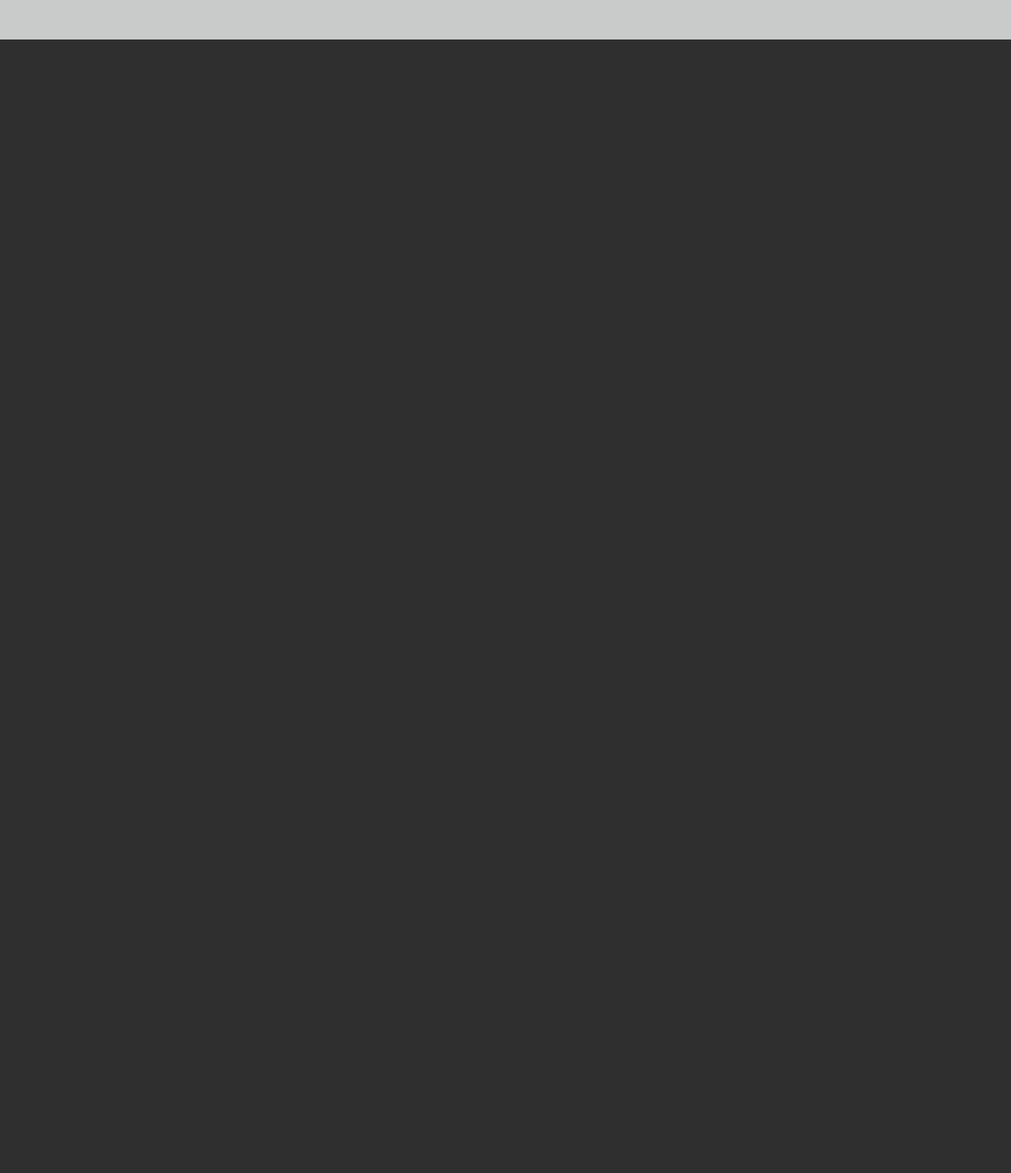
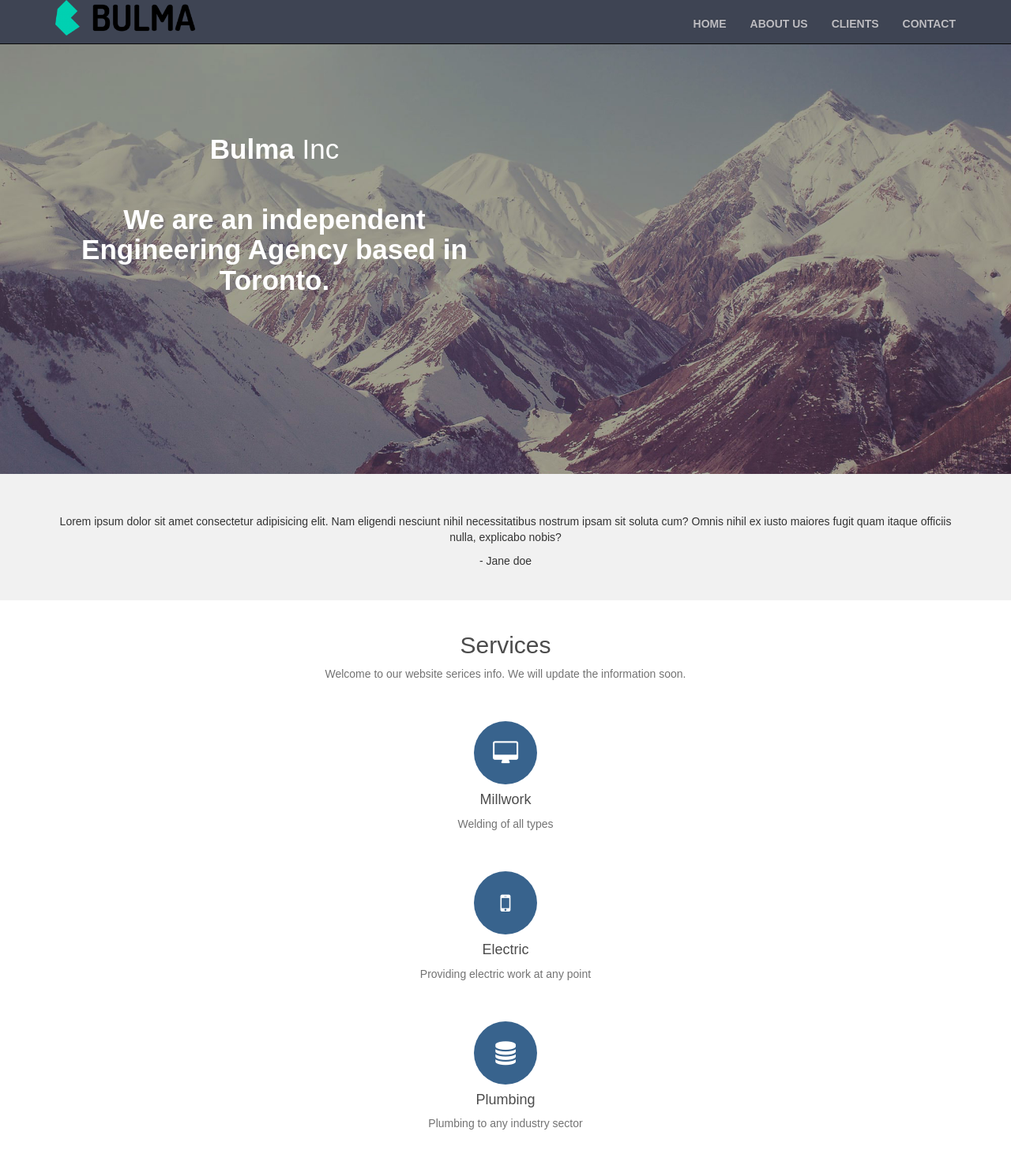
Before and after one commit to Web1017/Engineer-Website, a website: page index.html in a window 1280 px wide. Shown: the whole page at 79% size. Before the commit the page ends 800 px from the top, so only its background shows below. Drawn offline with nearby package versions, Linux system fonts and the light colour scheme.

Commit message:
Changes to css + html + added pics

```diff
--- a/Content/app.css
+++ b/Content/app.css
@@ -40,10 +40,11 @@ html, body {
 }
 
 body {
-	background-color: #2f2f2f;
+	/* background-color: #2f2f2f; */
 	font-family: "Droid Serif", sans-serif;
 	font-weight: normal;
 	overflow-x: hidden;
+	text-rendering: optimizeLegibility !important;
 	-webkit-font-smoothing: antialiased !important;
 }
 
@@ -53,65 +54,151 @@ body {
 
 /*NAVIGATION */
 
+/* .navbar.transparent.navbar-inverse .navbar-inner {
+	background: rgb(62, 68, 83);
+ } */
+
+
 .navbar {
-	background-color: #e4e6e5;
-	background-color: rgba( 228, 230, 229, .85 );
-	border-bottom: 0 none;
-	font-size: 12px;
-	transition: .25s all linear;
+		background: rgb(62, 68, 83);
+		/* background-color: transparent; */
+		text-transform: uppercase;
+		font-family: "Droid Serif", sans-serif;
+		font-weight:700;
+	}
+
+	.nav li{
+		position: relative;
 }
 
-.navbar.inv {
-	background-color: rgba( 0, 0, 0, .5 );
-	border-bottom: 1px solid #bfbfbf;
+	.navbar a {
+		color: rgb(243, 240, 240) !important;
+		opacity:0.7;
+	}
+
+	.navbar a:hover{
+		opacity: 1;
+		/* background-color: #323553 !important; */
+	}
+
+	.nav a::before {
+		content: '';
+		display: block;
+		height: 5px;
+		background-color: rgb(237, 241, 241);
+		/* position: absolute; */
+		top: 0;
+		width: 0%;
+
+		transition: all ease-in-out 250ms;
+	}
+
+	.nav a:hover::before {
+		width: 100%;
+	}
+
+.logo {
+	float:left;
+	height: 45px;
+}
+/*HEADER*/
+
+.header {
+    height:550px;
+    width:100%;
+    padding: 30px 0 30px;
+    margin-top: 50px;
+	background-image: url("../img/bg1.jpg");
+	/* background-image: url("../img/main1.jpg"); */
+    background-position: center center;
+    background-repeat: no-repeat;
+    background-size: cover;
+
+
+    /*color: #fff;*/
 }
 
-.navbar .nav a {
-	color: #5f5f5f;
-	font-family: "Titillium Web", sans-serif;
-	font-weight: 600;
-	transition: all .5 linear;
+.header img {
+    height:360px;
+    width: 450px;
+    margin: 70px 0 0 40px;
+
 }
 
-.navbar.inv a {
-	color: #e4e6e5;
+.header h1,
+.header h4 {
+    font-size: 35px;
+    font-weight: 700;
+	padding-top: 30px;
+	text-align: center;
+	color: white;
+
+
+
+}
+
+.header h1,
+.header h4,
+.header button {
+    margin-top:20px;
+
+}
+
+/* Testimonials */
+
+#testimonial {
+	background: #f1f1f1;
+	padding: 50px 0 30px 0;
+	text-align: center;
+	margin-top: 0px;
+}
+
+/*Services*/
+
+.services {
+    padding: 20px 0 20px;
+    text-align:center;
+	padding-bottom: 100px;
+
+
+}
+
+.services h2,
+.services h4 {
+    color: #4c4c4c;
+	margin: 20px 0 20 px;
+
+}
+
+.services p{
+    color: #737373;
+    font-size:14px;
+	padding-bottom:40px;
+
+
+}
+
+.services i {
+    height:80px;
+    width:80px;
+    font-size:30px;
+    padding: 25px 20px;
+    border-radius: 50%;
+    background-color:#38638d;
+	color:#fff;
+
+
+
+
+
 }
 
 
-.navbar-responsive-collapse {
-	margin: 0 auto;
-	width: 80%;
+@media(max-width:768px){
+
+    .services{
+        padding: 30px;
+        padding-top: 500px;
+    }
+
 }
-
-
-.nav li {
-	text-align: center;
-	white-space: nowrap;
-}
-
-.nav > li > a:hover,
-.nav > li > a:focus {
-	background-color: inherit;
-	outline: none;
-}
-
-.navbar-brand {
-	padding: 8px;
-}
-
-.active-menu {
-	background-color: #4e4e4e;
-	content: '.';
-	display: block;
-	height: 5px;
-	left: 0;
-	position: absolute;
-	top: 0;
-	transition: all .5 linear;
-	width: 1%;
-	z-index: 9;
-}
-
-.inv .active-menu {
-	background-color: #e4e6e5;
-}
--- a/index.html
+++ b/index.html
@@ -1,6 +1,7 @@
 <!DOCTYPE html>
 <html lang="en">
 <head>
+
     <meta charset="UTF-8">
     <meta name="viewport" content="width=device-width, initial-scale=1.0, maximum-scale=1, user-scalable=no">
     <meta http-equiv="X-UA-Compatible" content="ie=edge">
@@ -19,39 +20,91 @@
 <body>
     <!--Navigation -->
 
-	<div class="navbar navbar-fixed-top" data-activeslide="1" >
+    <div id="myNavbar" class="navbar navbar-inverse navbar-fixed-top" role="navigation">
             <div class="container">
-
-			<!-- .navbar-toggle is used as the toggle for collapsed navbar content -->
-			<button type="button" class="navbar-toggle" data-toggle="collapse" data-target=".navbar-responsive-collapse">
+                <div class="navbar-header">
+                  <button type="button" class="navbar-toggle" data-toggle="collapse" data-target=".navbar-collapse">
                       <span class="icon-bar"></span>
                          <span class="icon-bar"></span>
                             <span class="icon-bar"></span>
                   </button>
+                  <!-- <a href="#" class="navbar-brand">Builders.Inc</a> -->
+                  <img src="img/logo.png" alt="logo" class="logo">
+                </div>
+            <nav class="navbar-inner">
+                <div class="navbar-collapse collapse">
+                    <ul class="nav navbar-nav navbar-right">
+                        <li><a href="#header"> Home</a></li>
+                        <li><a href="#services"> About Us</a></li>
+                        <li><a href="#client"> Clients</a></li>
+                        <li><a href="#contact"> Contact</a></li>
+                    </ul>
+                </div>
+            </nav>
+            </div>
+          </div>
 
+        <!--End Navigation-->
 
-    <!-- <a href="#" class="navbar-brand">ENG</a> -->
+   <!--Header-->
+<div id="header" class="header">
+        <div class="container">
+            <div class="row">
+                <div class="col-lg-6 col-md-6 wow fadeInUp" >
+                    <br>
+                    <br>
+                        <h1 class="font-semibold">Bulma <span class="font-thin">Inc</span></h1>
+                        <h4 class="font-thin">We are an <span class="font-semibold">independent Engineering Agency</span> based in Toronto.</h4>
+                </div>
+                  <div class="col-lg-6 col-md-6">
+                   <!--<img src="Images\vacationlogo.png" alt="">-->
+                </div>
+            </div>
+        </div>
+    </div>
+    <!--End Header-->
 
-
-    <div class="nav-collapse collapse navbar-responsive-collapse">
-        <ul class="nav row">
-            <li data-slide="1" class="col-12 col-sm-2"><a id="menu-link-1" href="#slide-1" title="Next Section"><span class="icon icon-home"></span> <span class="text">HOME</span></a></li>
-            <li data-slide="2" class="col-12 col-sm-2"><a id="menu-link-2" href="#slide-2" title="Next Section"><span class="icon icon-user"></span> <span class="text">ABOUT US</span></a></li>
-            <li data-slide="3" class="col-12 col-sm-2"><a id="menu-link-3" href="#slide-3" title="Next Section"><span class="icon icon-briefcase"></span> <span class="text">PORTFOLIO</span></a></li>
-            <li data-slide="4" class="col-12 col-sm-2"><a id="menu-link-4" href="#slide-4" title="Next Section"><span class="icon icon-gears"></span> <span class="text">PROCESS</span></a></li>
-            <li data-slide="5" class="col-12 col-sm-2"><a id="menu-link-5" href="#slide-5" title="Next Section"><span class="icon icon-heart"></span> <span class="text">CLIENTS</span></a></li>
-            <li data-slide="6" class="col-12 col-sm-2"><a id="menu-link-6" href="#slide-6" title="Next Section"><span class="icon icon-envelope"></span> <span class="text">CONTACT</span></a></li>
-        </ul>
+<div id="testimonial">
+    <div class="container">
+       <p> Lorem ipsum dolor sit amet consectetur adipisicing elit. Nam eligendi nesciunt nihil necessitatibus nostrum ipsam sit soluta cum? Omnis nihil ex iusto maiores fugit quam itaque officiis nulla, explicabo nobis?</p>
+       <p class="customer">- Jane doe</p>
+    </div>
+</div>
 
 
 
 
+
+    <!--About Us / Services-->
+<div id="services" class="services">
+    <div class="container">
+        <h2 >Services</h2>
+        <p>Welcome to our website serices info. We will update the information soon.</p>
     <div class="row">
-            <div class="col-sm-2 active-menu"></div>
+        <div>
+            <i class="fa fa-desktop" aria-hidden="true"></i>
+            <h4>Millwork</h4>
+            <p>Welding of all types</p>
         </div>
-    </div><!-- nav-collapse -->
-</div><!-- container -->
-</div><!-- navbar -->
+        <div>
+            <i class="fa fa-mobile" aria-hidden="true"></i>
+            <h4>Electric</h4>
+            <p>Providing electric work at any point</p>
+        </div>
+        <div>
+            <i class="fa fa-database" aria-hidden="true"></i>
+            <h4>Plumbing</h4>
+            <p>Plumbing to any industry sector</p>
+        </div>
+
+
+     </div>
+    </div>
+</div>
+<!--End About Us / Services-->
+
+
+
 
 </body>
         <!-- SCRIPTS -->
```
Also changed, not shown: img/background2.jpg (added), img/background3.jpg (added), img/bg1.jpg (added), img/logo.png (added), img/main1.jpg (added). Lines whose indentation alone changed are shown as unchanged.
